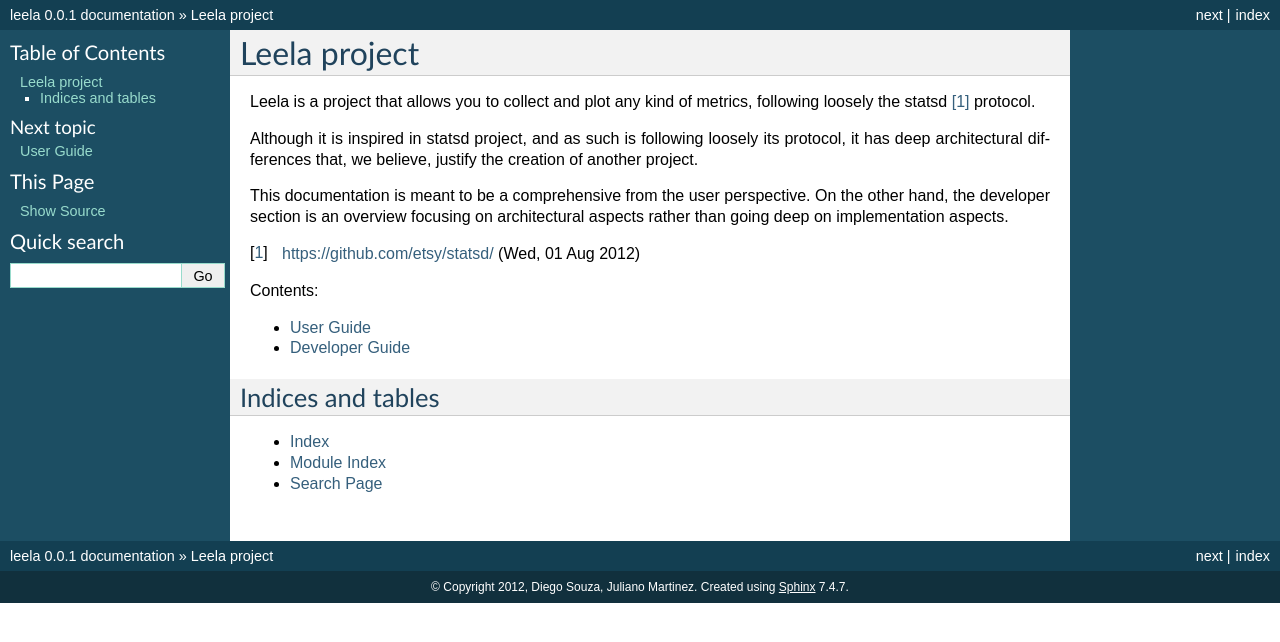
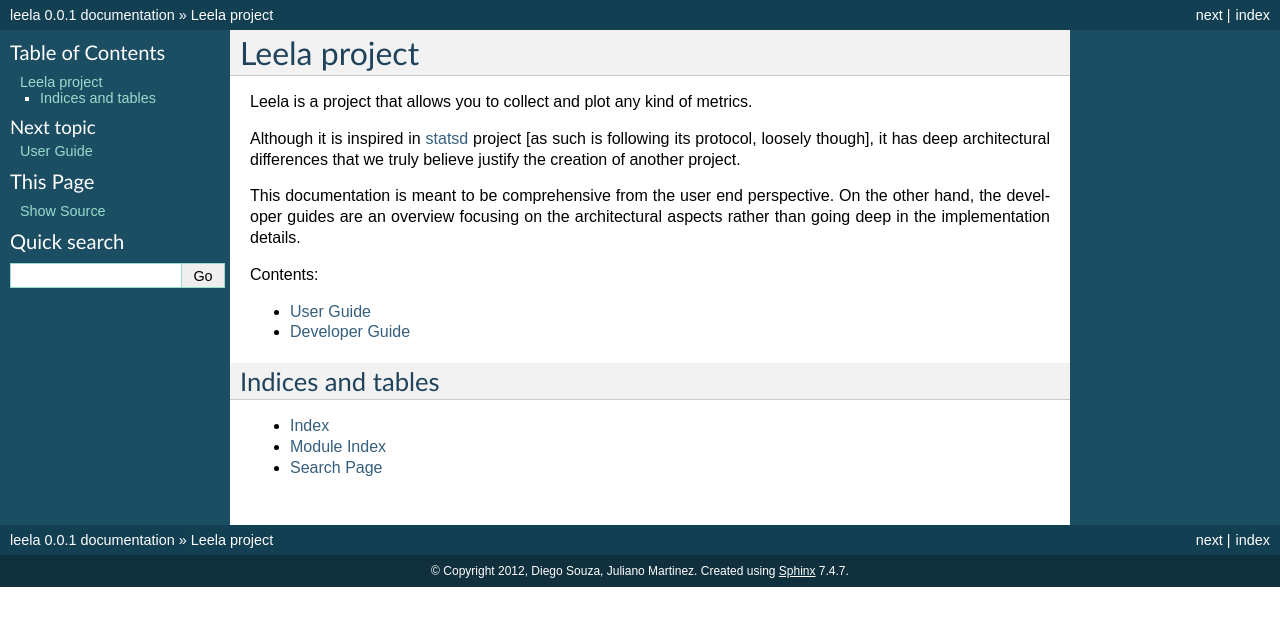
Before and after one commit to locaweb/leela, a Sphinx documentation site: the page built from doc/source/index.rst, in a window 1280 px wide. Shown: the top 642 px of the page. Built offline with Sphinx 7.4.7, drawn with Linux system fonts in a browser that asks for light colours.

Commit message:
documentation

```diff
--- a/doc/source/index.rst
+++ b/doc/source/index.rst
@@ -8,18 +8,17 @@
 ===============
 
 Leela is a project that allows you to collect and plot any kind of
-metrics, following loosely the statsd [1]_ protocol.
+metrics.
 
-Although it is inspired in statsd project, and as such is following
-loosely its protocol, it has deep architectural differences that, we
-believe, justify the creation of another project.
+Although it is inspired in `statsd <https://github.com/etsy/statsd/>`_
+project [as such is following its protocol, loosely though], it has
+deep architectural differences that we truly believe justify the
+creation of another project.
 
-This documentation is meant to be a comprehensive from the user
-perspective. On the other hand, the developer section is an overview
-focusing on architectural aspects rather than going deep on
-implementation aspects.
-
-.. [1] https://github.com/etsy/statsd/ (Wed, 01 Aug 2012)
+This documentation is meant to be comprehensive from the user end
+perspective. On the other hand, the developer guides are an overview
+focusing on the architectural aspects rather than going deep in the
+implementation details.
 
 Contents:
 
```
